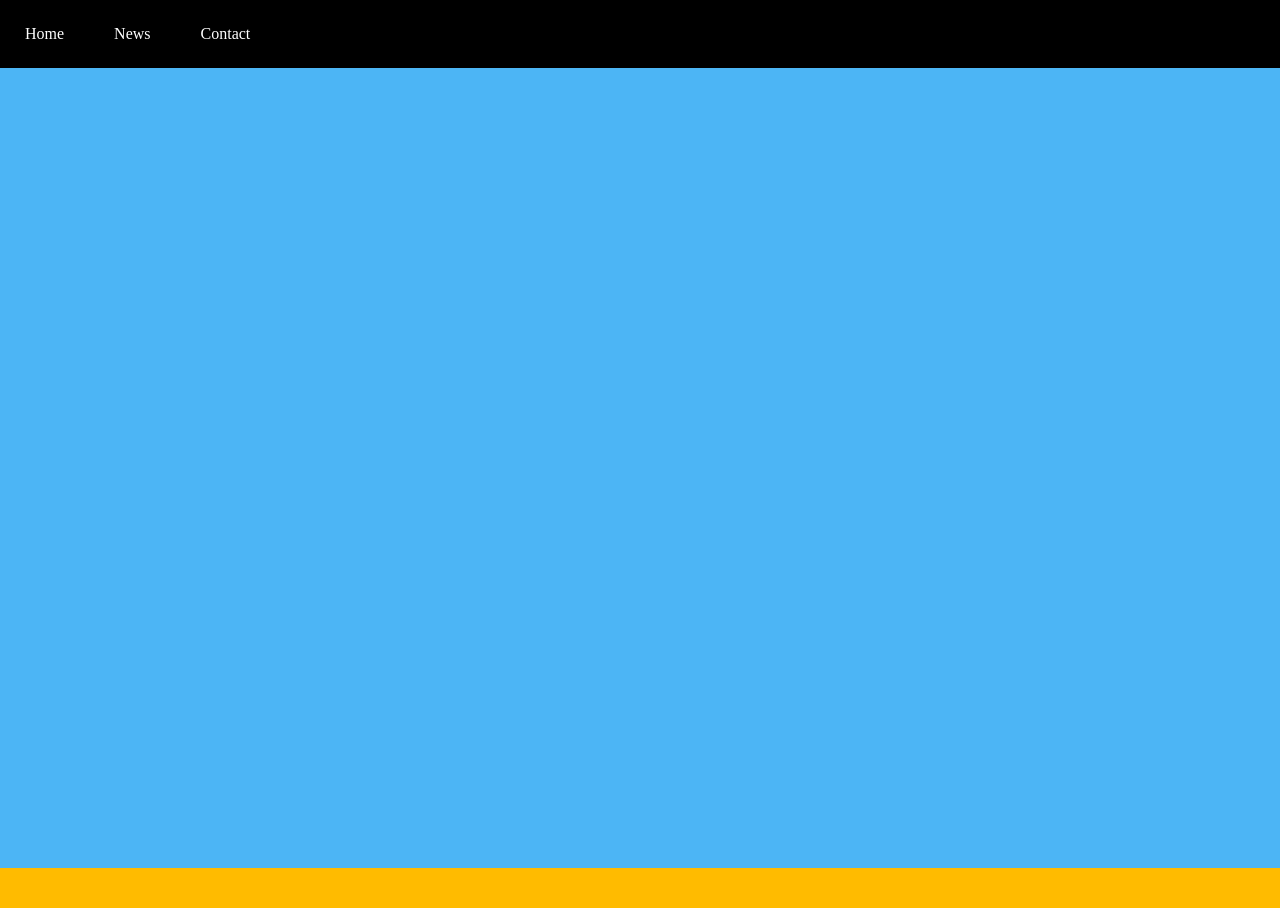
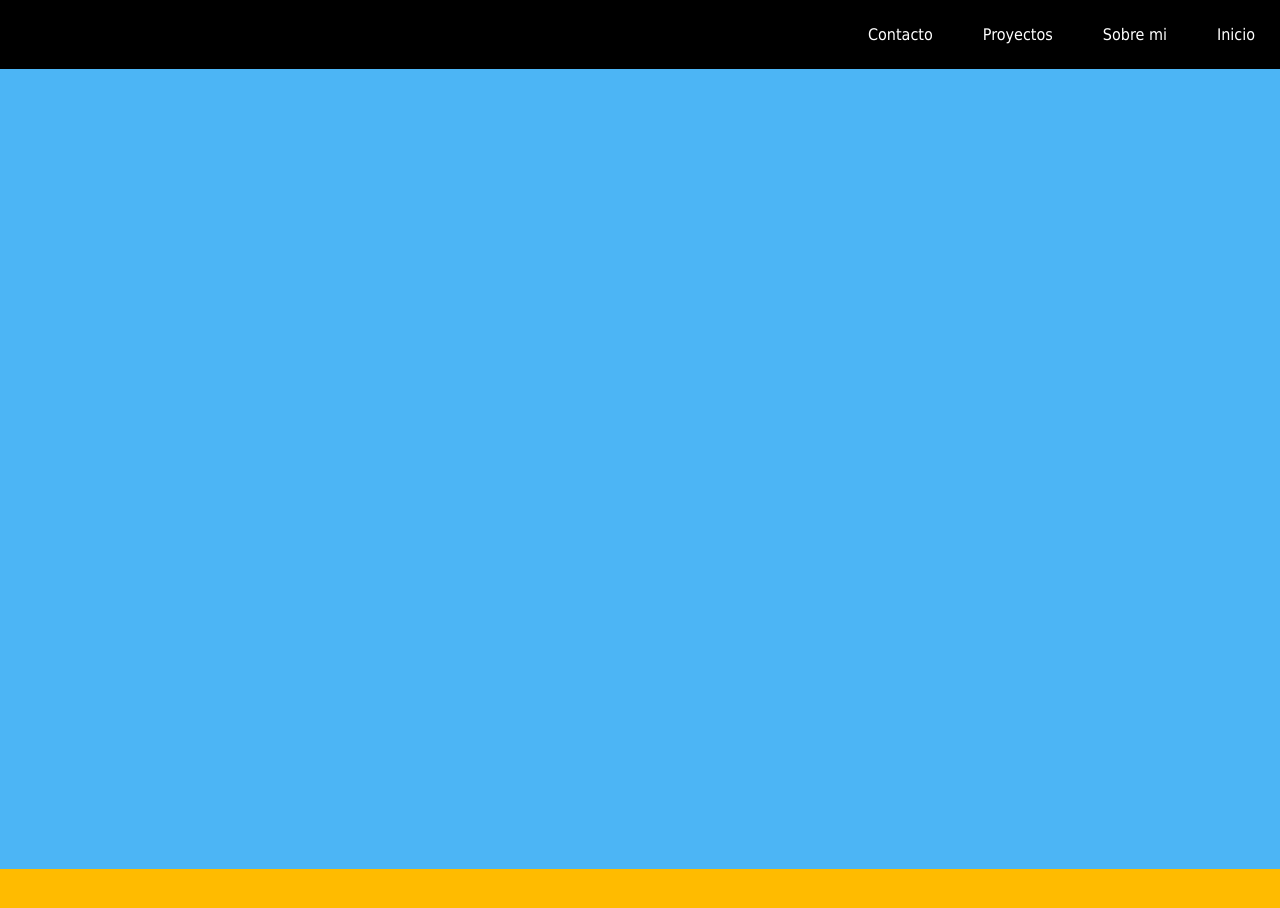
Before and after one commit to jmillangalvez/JaimeMillan, a plain HTML site: page index.html in a window 1280 px wide. Shown: the top 908 px of the page. Drawn offline with Linux system fonts and the light colour scheme.

Commit message:
Ajustada la barra de navegacion

```diff
--- a/index.html
+++ b/index.html
@@ -8,9 +8,10 @@
 <body>
 
     <div id="navbar">
-        <a href="#home">Home</a>
-        <a href="#news">News</a>
-        <a href="#contact">Contact</a>
+        <a href="#home">Inicio</a>
+        <a href="#news">Sobre mi</a>
+        <a href="#contact">Proyectos</a>
+        <a href="#contact">Contacto</a>
     </div>
     <div class="p1"></div>
     <div class="p2"></div>
--- a/style.css
+++ b/style.css
@@ -18,7 +18,7 @@ body{
 
 .p2{
   background-color: #FFBB00;
-  height: 100vh;
+  height: 200vh;
   width: 100%;
 }
 
@@ -37,10 +37,12 @@ body{
 #navbar {
   overflow: hidden;
   background-color: #000000;
+  text-align: center;
 }
 
 #navbar a {
-  float: left;
+  font-family: Tahoma, sans-serif;
+  float: right;
   display: block;
   color: #FFFFFF;
   text-align: center;
```
